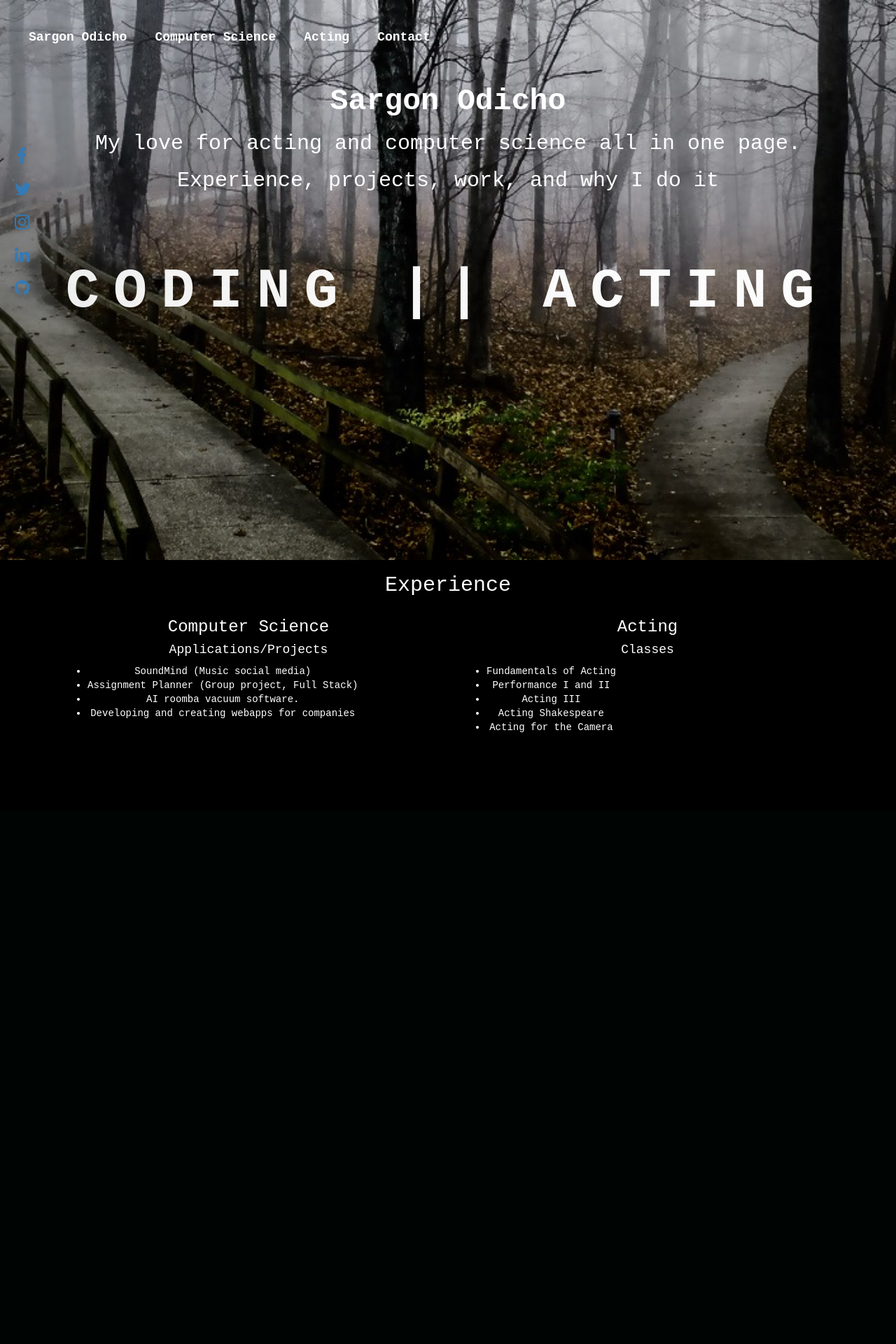
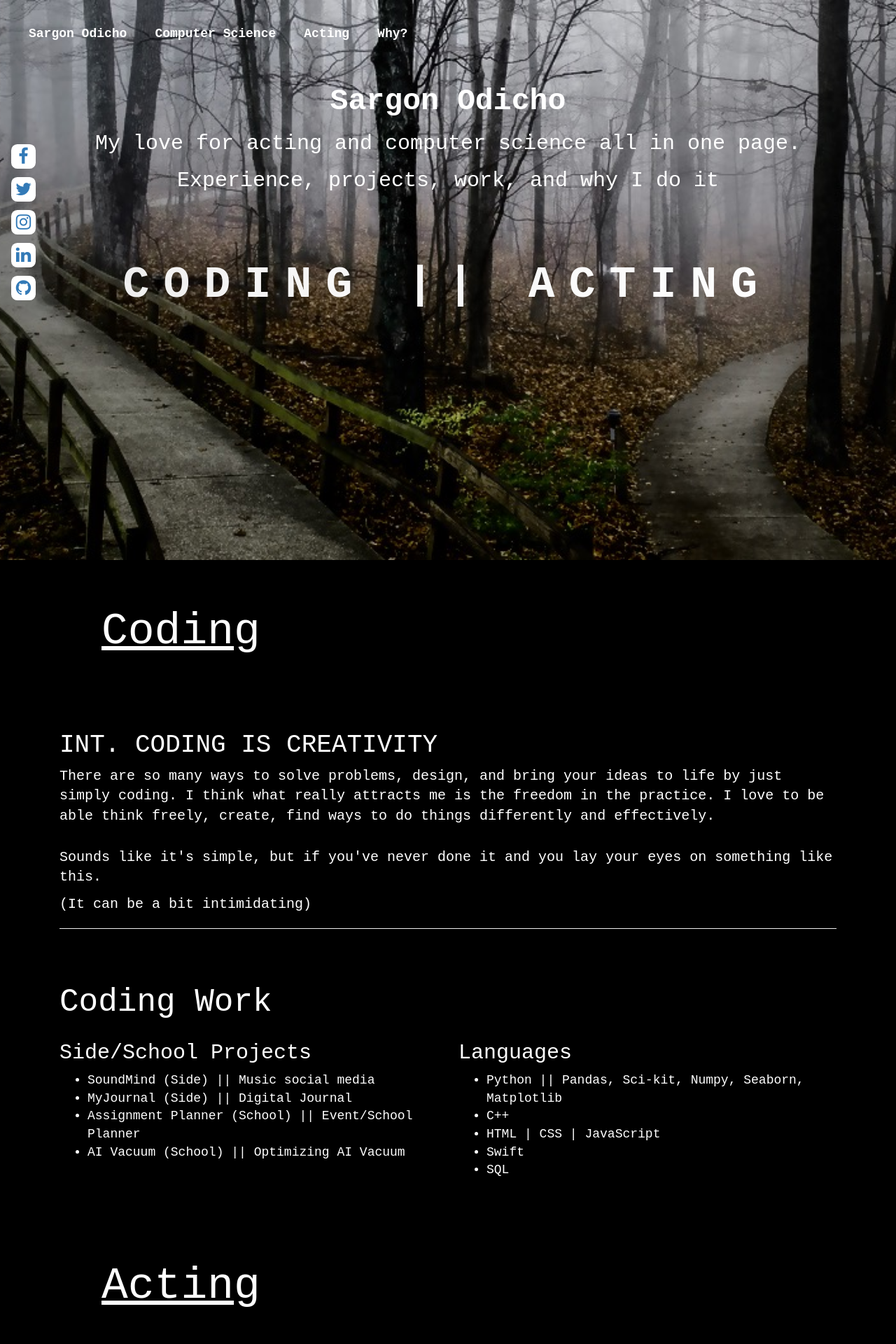
Before and after one commit to sodicho/Webpage, a Flask app: page / in a window 1280 px wide. Shown: the top 1920 px of the page at 70% size. Before the commit the page ends 1046 px from the top, so only its background shows below. Run offline with Flask 2, Linux system fonts and the light colour scheme; some libraries are stand-ins or nearby versions; some web fonts are replaced.

Commit message:
Updating almost final contents

```diff
--- a/static/home.css
+++ b/static/home.css
@@ -2,8 +2,24 @@
 .container{
 	background-color: transparent;
 	color: #fff;
-	text-align: center;
 
+}
+.creativity{
+  background-color: transparent;
+  color: #fff;
+  text-align: center;
+
+}
+
+@media (max-width: 500px){
+      .ml12{
+        font-size:50px !important;
+      }
+
+    }
+
+.showing{
+  z-index: 1;
 }
 
 
@@ -59,7 +75,7 @@
 
 .ml12 {
   font-weight: 200;
-  font-size: 1.8em;
+  font-size: 80px;
   text-transform: uppercase;
   letter-spacing: 0.5em;
 }
@@ -70,17 +86,7 @@
 }
 
 
-
-
-ul {
-	float:left;
-	border-radius: 15px 15px;
-
+.list-group{
+  color: #000 !important;
 
 }
-
-li {
-	color:#fff;
-
-
-}
--- a/static/layout.css
+++ b/static/layout.css
@@ -1,16 +1,17 @@
 
 
 		.navbar {
-  			height: 80px;
-  			position:absolute;
+  			height: 70px;
+  			position:fixed;
   			width:100%;
   			z-index: 10 !important;
   			background-color: transparent !important;
   			font-family: Courier New, monospace;
+  			transition: all .2s ease-out;
+
 		}
 
 		.navbar-brand {
-		  color:#fff;
 		  height: 50px;
 		  line-height: auto;
 		  font-size:18px;
@@ -28,16 +29,32 @@
 		  padding: 20px 10px !important;
 		}
 
+		.navbar.scrolled {
+			background-color: #2B2D2F !important;
+			transition: all .2s ease-in;
+		}
+
+		/*.navbar.  {
+			color:#000 !important;
+		}*/
+
+
+
 		@media (min-width: 768px) {
 		  .navbar-nav > li > a {
 		    /* (80px - line-height of 27px) / 2 = 26.5px */
 		    padding-top: 26.5px;
 		    padding-bottom: 26.5px;
 		    line-height: 27px;
-		    color:#fff !important;
 		  }
 		}
 
+		@media (max-width: 500px){
+			.navbar-collapse{
+				background-color: #000 !important;
+			}
+
+		}
 
 		/*nav a:hover{
 			background-color: #ffffff;
@@ -93,7 +110,7 @@
 			z-index:1;
 			padding-left:0px;
 			padding-top: 200px;
-			/*
+					/*
 			Fix the position on the left, try to make it small were not gonna make it blocky.
 			*/
 
@@ -107,12 +124,12 @@
 		.fa {
   			padding: 5px;
  	 		font-size: 25px;
-  			width: 30px;
+  			width: 35px;
   			text-align: center;
   			text-decoration: none;
-  			border-radius: 50%;
+  			border-radius: 25%;
   			transition: .5s;
-  			font-weight:;
+  			background-color:#fff;
 
   		}
 			/*
@@ -123,6 +140,10 @@
 			background-color: #000000;
 			color: #ffffff;
 			font-family: Courier New, monospace;
+		}
+
+		html{
+  			scroll-behavior: smooth;
 		}
 
 
--- a/templates/home.html
+++ b/templates/home.html
@@ -1,6 +1,7 @@
 {% extends 'layout.html' %}
 
 {% block body %}
+<div class='random' id ='home'></div>
 	<div class ='theimg'>
 		<div class='container' style='margin-top:100px; font-family: Courier New, monospace;'>
 			<center><h1><b><big>Sargon Odicho</big></b></h1></center>
@@ -12,53 +13,134 @@
 
 
 		<div class = 'jumbotron' style='background-color:transparent; text-align:center;'>
-				<!--<h1 class="ml1">
-			  	<span class="text-wrapper">
-			    <span class="line line1"></span>
-			    <span class="letters" style='letter-spacing: 20px'>CODING || ACTING</span>
-			    <span class="line line2"></span>
-			  	</span>
-				</h1>-->
 				<br>
-				<h1 class="ml12" style='letter-spacing:20px; font-size:80px; font-weight:bold;'>CODING || ACTING</h1>
+				<h1 class="ml12" style='letter-spacing:20px; font-weight:bold;'>CODING || ACTING</h1>
 
 
 <script src="https://cdnjs.cloudflare.com/ajax/libs/animejs/2.0.2/anime.min.js"></script>
 
 	</div>
+
+
 </div>
 
 
-	<div class="container" style="padding-bottom:100px">
-		<center><h2> Experience  </h2></center>
 
-		<div class ="row" style="background-color: #000 !important;font-family: Courier New, monospace;">
+	<div class="container">
+		<div class ="jumbotron" id='CS' style="background-color: #000 !important;font-family: Courier New, monospace;">
+			<h1><u>Coding</u></h1>
+        </div>
+			<div class='row'>
+				<div class ='col-sm-12' style="text-align:left;">
+					<h1> INT. CODING IS CREATIVITY </h1>
+                    <p style='font-size:2rem'> There are so many ways to solve problems, design, and bring your ideas to life by just simply coding. I think what really attracts me is the freedom in the practice. I love to be able think freely, create, find ways to do things differently and effectively.</p>
+                    <br>
+                    <p style ='font-size:2rem'> Sounds like it's simple, but if you've never done it and you lay your eyes on something like this.</p>
+                    <!--<img src = 'https://miro.medium.com/max/3806/1*XaLSrpR-dNDVgcQDNeWPkg.png' style ='width: 1000px; height:500px;'> -->
 
-		<div class ="col-xs-6 col-sm-6" style='font-family: Courier New, monospace;'>
-			<center> <h3 style="color:#fff">  Computer Science </h3></center>
-			<h4 style="color:#fff"> Applications/Projects </h4>
-			<ul>
-				<li> SoundMind (Music social media) </li>
-				<li> Assignment Planner (Group project, Full Stack)</li>
-				<li> AI roomba vacuum software. </li>
-				<li> Developing and creating webapps for companies </li>
-			</ul>
+                    <p style ='font-size:2rem'> (It can be a bit intimidating)</p>
+                    <hr>
 
 				</div>
+			</div>
+            <br>
+            <br>
+            <h1 style='font-size:46px'> Coding Work </h1>
+            <div class='row'>
+                <div class ='col-sm-6'>
+                    <h2> Side/School Projects </h2>
+                    <ul style='color:#fff !important; float:left; font-size:18px'>
+                      <li>SoundMind (Side) || Music social media</li>
+                      <li> MyJournal (Side) || Digital Journal</li>
+                      <li> Assignment Planner (School) || Event/School Planner</li>
+                      <li> AI Vacuum (School) || Optimizing AI Vacuum </li>
 
-  		<div class="col-xs-6 col-sm-6" >
-			<center> <h3 style="color:#fff"> Acting </h3> </center>
-			<h4 style="color:#fff"> Classes </h4>
-			<ul>
-				<li> Fundamentals of Acting </li>
-				<li> Performance I and II </li>
+                    </ul>
+                </div>
+                <div class ='col-sm-6'>
+                    <h2> Languages </h2>
+                   <ul style='color:#fff !important; float:left; font-size:18px'>
+                      <li>Python || Pandas, Sci-kit, Numpy, Seaborn, Matplotlib</li>
+                      <li>C++</li>
+                      <li>HTML | CSS | JavaScript</li>
+                      <li> Swift </li>
+                      <li> SQL </li>
+                    </ul>
+                </div>
+
+
+                </div>
+            </div>
+
+    </div>
+    <br>
+    <br>
+    <div class="container">
+        <div class ="jumbotron" id='act' style="background-color: #000 !important;font-family: Courier New, monospace;">
+            <h1><u>Acting</u></h1>
+        </div>
+            <div class='row'>
+                <div class ='col-sm-12' style="text-align:left;">
+                    <h1> EXT. ACTING IS CREATIVITY </h1>
+                    <p style='font-size:2rem'> Just like there is a certain creativity to coding, I feel like the same type of creativity applies to acting. There is not a certain way to play a character given a scene and circumstances, it is how you believe it should be portrayed. There can be multiple ways.<br> <br> Of course, certain ways to play a character can be better than others, but that directly relates to coding. You can solve a problem two different ways and one way might take less space and be quicker. Playing a character could be done two ways, and one of the portrayals can help the audience understand more than the other.  </p>
+                    <hr>
+                </div>
+            </div>
+            <br>
+            <br>
+            <h1 style='font-size:46px'> Acting Work </h1>
+            <div class='row'>
+                <div class ='col-sm-6'>
+                    <h2> Films | Acting/Writing </h2>
+                    <ul style='color:#fff !important; float:left; font-size:18px'>
+                      <li>Through The Lens (Actor, Josh)</li>
+                      <li> SAGE (Writer) To be made</li>
+                      <li> Dead & Gone (Writer) To be made</li>
+
+                    </ul>
+                </div>
+                <div class ='col-sm-6'>
+                    <h2> Classes </h2>
+                   <ul style='color:#fff !important; float:left; font-size:18px'>
                       <li> Acting III </li>
-				<li> Acting Shakespeare </li>
                       <li> Acting for the Camera </li>
+                      <li> Performance II </li>
                     </ul>
                 </div>
                 </div>
         </div>
+        <div class="container">
+    <div class ="jumbotron" id='why' style="background-color: #000 !important;font-family: Courier New, monospace;">
+      <h1><u>Why?</u></h1>
+        </div>
+      <div class='row'>
+        <div class ='col-sm-12' style="text-align:left;">
+          <h1> INT./EXT. Why Computer Science? Why Acting? </h1>
+                    <p style='font-size:2rem'> If I were to be short about it, I guess it's because I love to code, and I love to act. But, there is so much within that love. </p>
+                    <br>
+                    <p style ='font-size:2rem'> I love to act because I kind of get a high off of it, or a release if you will. The goosebumps you get when you do something impressive that you never thought you could do. The entire process of really digging deep into a character and creating a past for the character. The preperation is intense and that just enhances the feeling you get before, during, and after the performance. It's not easy to explain, but it is a beautiful feeling. </p>
+                    <br>
+
+                    <p style ='font-size:2rem'> I love to code because of nearly the same thing, but in a different form. It's still got a process similar to acting, but it feels quicker to me. Preparing and understanding a problem, then using the tools that you know to solve that problem. It is fulfilling not only because you solved the problem, but because you have another understanding and problem solved under your belt. <br><br>You can constantly grow, and that's what both, computer science and acting are about, the chase. The constant want to grow, learn, accomplish. It's something that keep you moving.</p>
+                    <hr>
+                    <br>
+                    <br>
+
+        </div>
+      </div>
+            <br>
+            <br>
+          </div>
+        <div class='container-fluid' id='footer' style = 'background-color: #2B2D2F; height:auto !important; color:#fff;'>
+            <div class='row'>
+                <div class ='col-sm'>
+                    <h2> Thanks for reading.</h2>
+                </div>
+                </div>
+            </div>
+
+        </div>
+
 
 <script>
 	// Wrap every letter in a span
@@ -110,9 +192,4 @@ anime.timeline({loop: true})
   });
 </script>
 
-	<div class="container-fluid" style ='font-family: Courier New, monospace;'>
-
-
-	</div>
-
 {% endblock %}
--- a/templates/layout.html
+++ b/templates/layout.html
@@ -29,22 +29,22 @@
 <body>
 
 	<nav class="navbar navbar-expand-lg navbar-dark bg-dark">
-  <button class="navbar-toggler" type="button" data-toggle="collapse" data-target="#navbarText" aria-controls="navbarText" aria-expanded="false" aria-label="Toggle navigation">
+  <button  style="background-color:#000 !important;" class="navbar-toggler" type="button" data-toggle="collapse" data-target="#navbarText" aria-controls="navbarText" aria-expanded="false" aria-label="Toggle navigation">
     <span class="navbar-toggler-icon"></span>
   </button>
   <div class="collapse navbar-collapse" id="navbarText">
     <ul class="navbar-nav mr-auto">
       <li class="nav-item">
-    	<a class="navbar-brand" href="./" style="color:#fff!important; font-weight:bold; text-align:center;">Sargon Odicho</a>
+    	<a class="navbar-brand" href="#home" style="font-weight:bold; text-align:center;">Sargon Odicho</a>
     </li>
       <li class="nav-item">
-        <a class="navbar-brand" href="./"style="color:#fff!important;font-weight:bold;">Computer Science <span class="sr-only">(current)</span></a>
+        <a class="navbar-brand" href="#CS"style="font-weight:bold;">Computer Science <span class="sr-only">(current)</span></a>
       </li>
       <li class="nav-item">
-        <a class="navbar-brand" href="./"style="color:#fff!important;font-weight:bold;">Acting</a>
+        <a class="navbar-brand" href="#act"style="font-weight:bold;">Acting</a>
     </li>
       <li class="nav-item" >
-        <a class="navbar-brand" href="./"style="color:#fff!important;font-weight:bold;">Contact</a>
+        <a class="navbar-brand" href="#why"style="font-weight:bold;">Why?</a>
       </li>
 
     </ul>
@@ -87,16 +87,32 @@
 	</style>
 
 <script>
+  $(function() {
+        $(document).scroll(function (){
+            var $nav = $(".navbar");
+            $nav.toggleClass('scrolled', $(this).scrollTop() > $nav.height());
 
-    function hovering(){
-      var x = document.getElementById("myTopnav");
-      if(x.className === "collapse navbar-collapse"){
-        x.className += " responsive";
-      }
-      else {
-        x.className = "collapse navbar-collapse";
-      }
-    }
+        });
+    });
+
+
+
+   /* $(document).ready(function() {
+    	$("a").on('click', function(event) {
+    		if (this.hash !== ""){
+    			event.preventDefault();
+
+    			var hash = this.hash;
+
+    			$('html,body').animate({
+    				scrollTop: $(hash).offset().top
+    			}, 800, function(){
+
+    				window.location.hash = hash;
+    			});
+    		}
+    	});
+    });*/
 
 </script>
 
```
Lines whose indentation alone changed are shown as unchanged.
